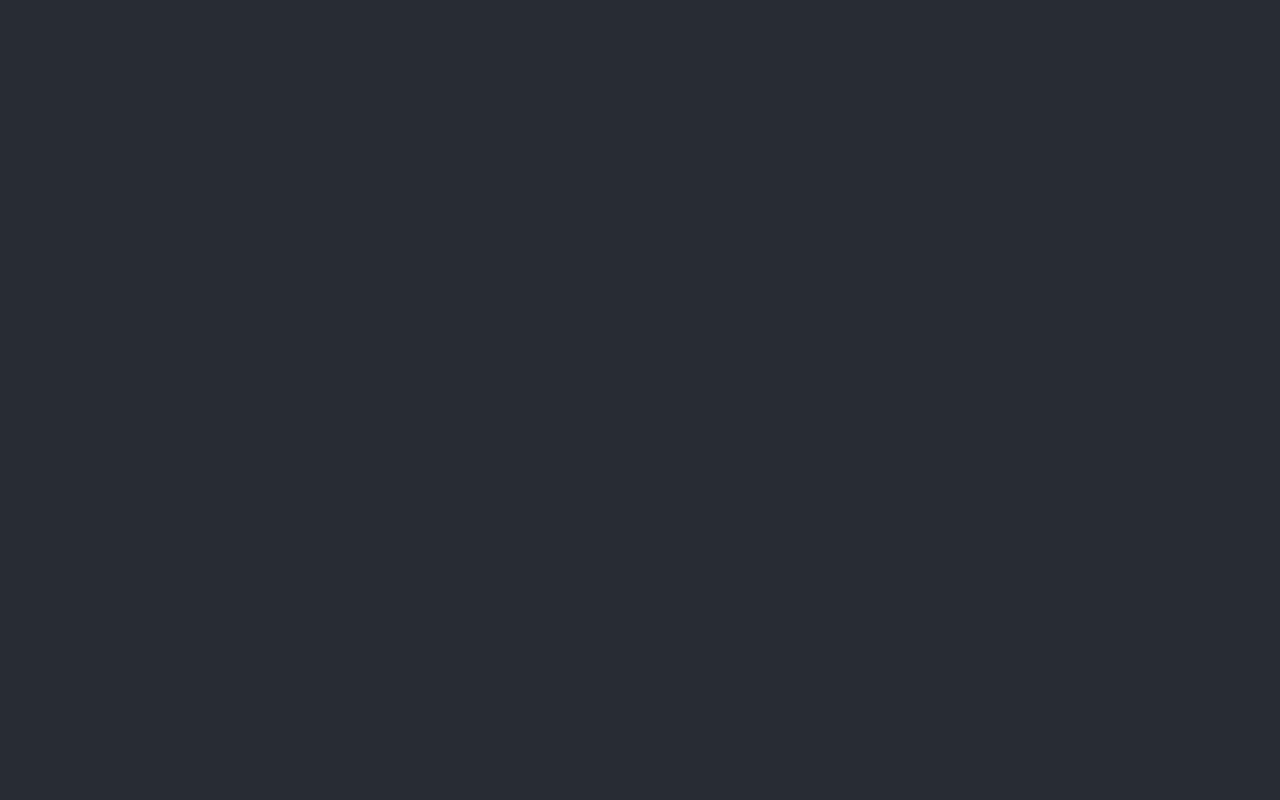
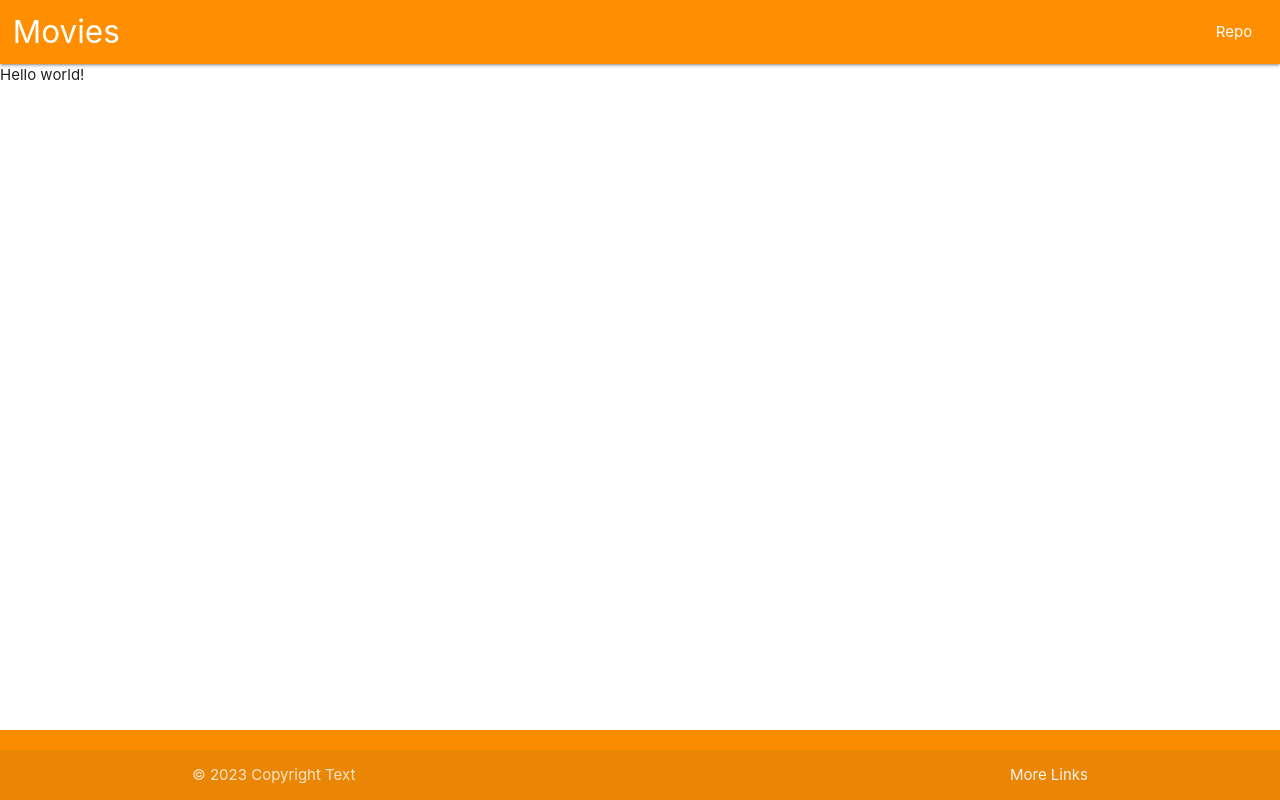
Before and after one commit to olvsivkov/search-movies-react, a React (Create React App) app: page / in a window 1280 px wide. Built offline with nearby package versions, Linux system fonts and the light colour scheme.

Commit message:
added header, footer and main components

```diff
--- a/public/index.html
+++ b/public/index.html
@@ -7,37 +7,16 @@
     <meta name="theme-color" content="#000000" />
     <meta
       name="description"
-      content="Web site created using create-react-app"
+      content="Search movie"
     />
     <link rel="apple-touch-icon" href="%PUBLIC_URL%/logo192.png" />
-    <!--
-      manifest.json provides metadata used when your web app is installed on a
-      user's mobile device or desktop. See https://developers.google.com/web/fundamentals/web-app-manifest/
-    -->
     <link rel="manifest" href="%PUBLIC_URL%/manifest.json" />
-    <!--
-      Notice the use of %PUBLIC_URL% in the tags above.
-      It will be replaced with the URL of the `public` folder during the build.
-      Only files inside the `public` folder can be referenced from the HTML.
+    <title>Search movies</title>
+    <link rel="stylesheet" href="https://cdnjs.cloudflare.com/ajax/libs/materialize/1.0.0/css/materialize.min.css">
 
-      Unlike "/favicon.ico" or "favicon.ico", "%PUBLIC_URL%/favicon.ico" will
-      work correctly both with client-side routing and a non-root public URL.
-      Learn how to configure a non-root public URL by running `npm run build`.
-    -->
-    <title>React App</title>
   </head>
   <body>
     <noscript>You need to enable JavaScript to run this app.</noscript>
     <div id="root"></div>
-    <!--
-      This HTML file is a template.
-      If you open it directly in the browser, you will see an empty page.
-
-      You can add webfonts, meta tags, or analytics to this file.
-      The build step will place the bundled scripts into the <body> tag.
-
-      To begin the development, run `npm start` or `yarn start`.
-      To create a production bundle, use `npm run build` or `yarn build`.
-    -->
   </body>
 </html>
--- a/src/App.js
+++ b/src/App.js
@@ -1,13 +1,15 @@
-
+import { Header } from './components/header/header';
+import { Footer } from './components/footer/footer';
+import { Main } from './components/main/main';
 import './App.css';
 
 function App() {
   return (
-    <div className="App">
-      <header className="App-header">
-
-      </header>
-    </div>
+    <>
+      <Header/>
+      <Main/>
+      <Footer/>
+    </>
   );
 }
 
--- /dev/null
+++ b/src/components/footer/footer.jsx
@@ -0,0 +1,15 @@
+
+function Footer() {
+  return           <footer className="page-footer orange darken-1">
+  <div className="container">
+  </div>
+  <div className="footer-copyright">
+    <div className="container">
+    © {new Date().getFullYear()} Copyright Text
+    <a className="grey-text text-lighten-4 right" href="#!">More Links</a>
+    </div>
+  </div>
+</footer>
+}
+
+export {Footer}
--- /dev/null
+++ b/src/components/header/header.css
@@ -0,0 +1,3 @@
+.nav-bar {
+  padding: 0 1%;
+}
--- /dev/null
+++ b/src/components/header/header.jsx
@@ -0,0 +1,14 @@
+import './header.css'
+
+function Header() {
+  return   <nav>
+    <div className="nav-wrapper nav-bar amber darken-3">
+      <a href="#" className="brand-logo">Movies</a>
+      <ul id="nav-mobile" className="right hide-on-med-and-down">
+        <li><a href="#">Repo</a></li>
+      </ul>
+    </div>
+  </nav>
+}
+
+export {Header}
--- /dev/null
+++ b/src/components/main/main.css
@@ -0,0 +1,3 @@
+.main-section {
+  min-height: calc(100vh - 64px - 70px);
+}
--- /dev/null
+++ b/src/components/main/main.jsx
@@ -0,0 +1,7 @@
+import './main.css'
+
+function Main() {
+  return <div className='main-section'> Hello world! </div>
+}
+
+export {Main}
```
Also changed, not shown: public/manifest.json.
